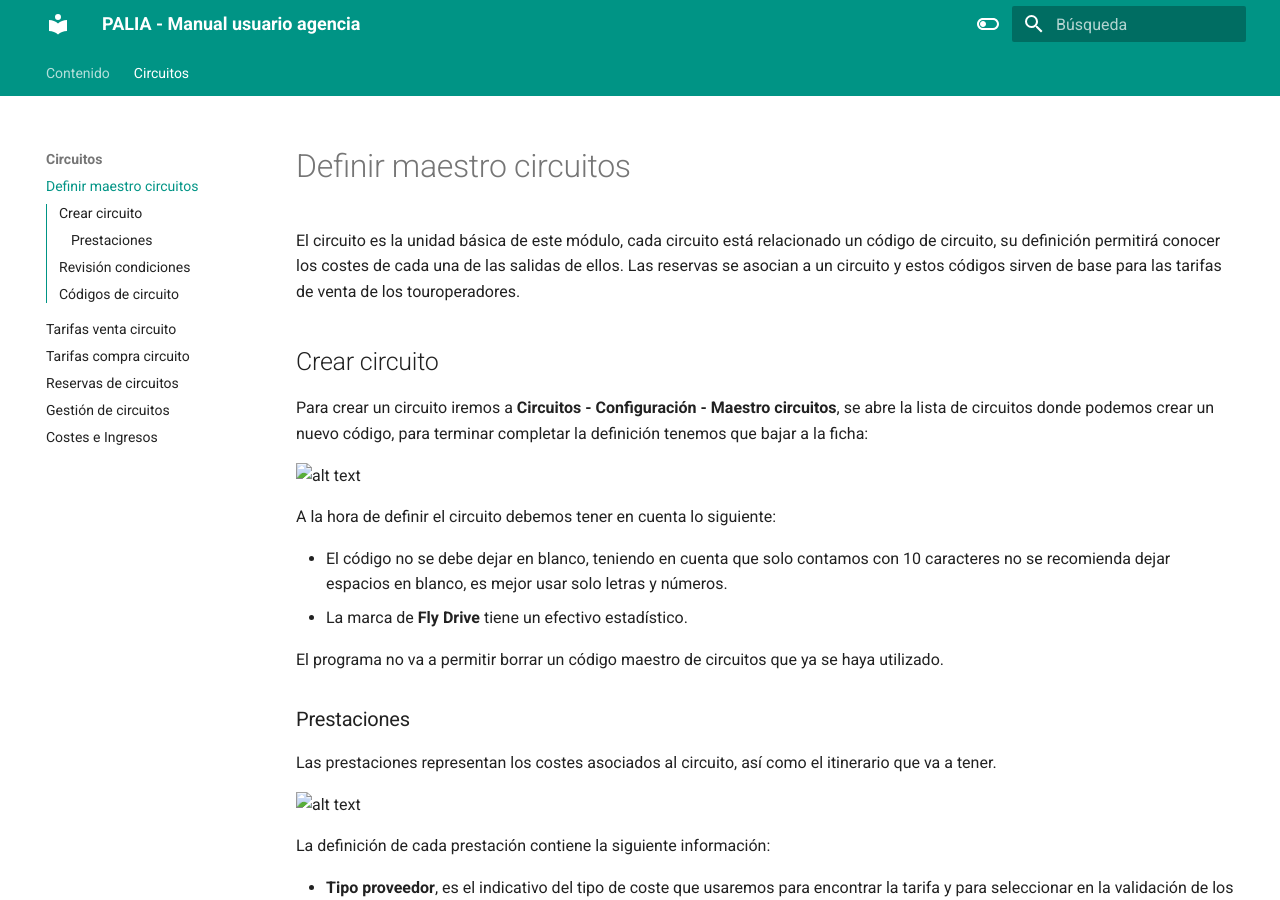
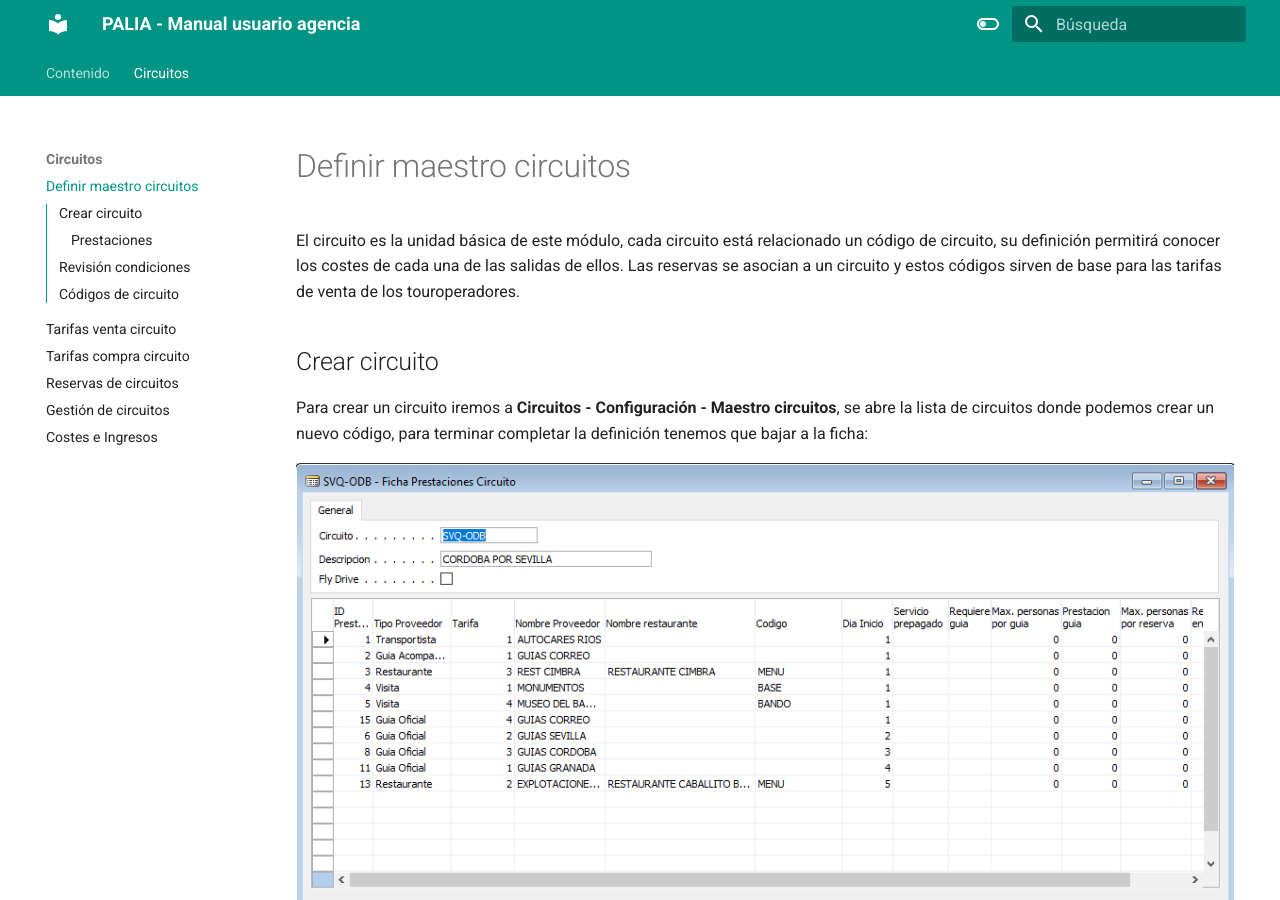
Before and after one commit to ToniJaumeQuonext/PaliaAgenciaDoc, an MkDocs documentation site: the page built from docs/Circuitos/01 - Definir circuitos.md, in a window 1280 px wide and 900 px high. Built offline with MkDocs 1.6.1 and Material for MkDocs 9.7.7, drawn with Linux system fonts in a browser that asks for light colours.

Commit message:
Prueba ruta imagenes

```diff
--- a/docs/Circuitos/01 - Definir circuitos.md
+++ b/docs/Circuitos/01 - Definir circuitos.md
@@ -6,7 +6,7 @@ El circuito es la unidad básica de este módulo, cada circuito está relacionad
 
 Para crear un circuito iremos a **Circuitos - Configuración - Maestro circuitos**, se abre la lista de circuitos donde podemos crear un nuevo código, para terminar completar la definición tenemos que bajar a la ficha:
 
-![alt text](images\FichaCircuito.png)
+![alt text](images/FichaCircuito.png)
 
 A la hora de definir el circuito debemos tener en cuenta lo siguiente:
 
@@ -19,7 +19,7 @@ El programa no va a permitir borrar un código maestro de circuitos que ya se ha
 
 Las prestaciones representan los costes asociados al circuito, así como el itinerario que va a tener.
 
-![alt text](.\images\PrestacionesCircuito.png)
+![alt text](./images/PrestacionesCircuito.png)
 
 La definición de cada prestación contiene la siguiente información:
 
```
